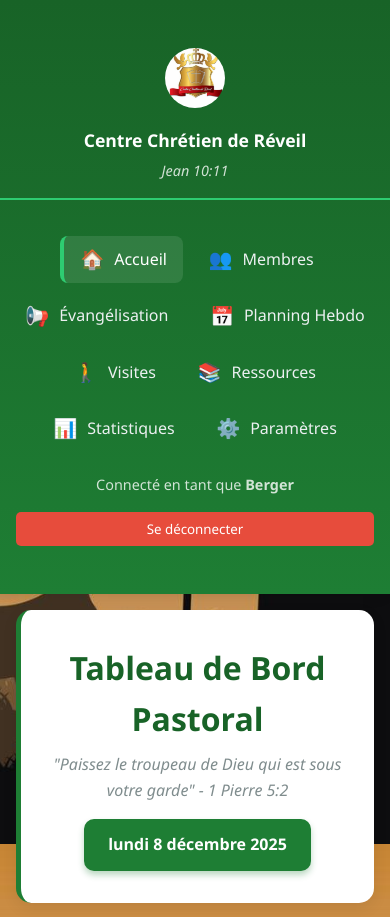
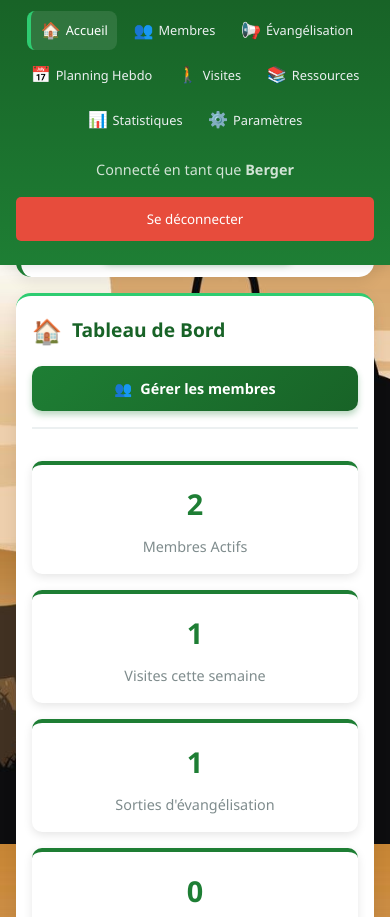
Before and after one commit to WinterPR19/bureauberger, a plain HTML site: page index.html in a window 390 px wide. Shown: the top 917 px of the page. Drawn offline with Linux system fonts and the light colour scheme.

Commit message:
Add files via upload

```diff
--- a/index.html
+++ b/index.html
@@ -544,6 +544,249 @@
             .welcome-text {
                 font-size: 1.8rem;
             }
+            /* ==================== AMÉLIORATIONS MOBILE ==================== */
+@media (max-width: 768px) {
+    /* Corps principal */
+    body {
+        flex-direction: column;
+        padding: 0;
+    }
+
+    /* Sidebar devient un header horizontal */
+    .sidebar {
+        width: 100%;
+        height: auto;
+        position: fixed;
+        top: 0;
+        left: 0;
+        right: 0;
+        z-index: 1000;
+        padding: 0.5rem 0;
+        box-shadow: 0 2px 10px rgba(0,0,0,0.1);
+    }
+
+    .church-logo {
+        display: none; /* Cache le logo en mobile */
+    }
+
+    .nav-menu {
+        display: flex;
+        overflow-x: auto;
+        padding: 0 0.5rem;
+        white-space: nowrap;
+        -webkit-overflow-scrolling: touch;
+    }
+
+    .nav-menu li {
+        margin: 0.2rem;
+        flex-shrink: 0;
+    }
+
+    .nav-menu a {
+        padding: 0.5rem 0.8rem;
+        font-size: 0.9rem;
+    }
+
+    .nav-icon {
+        font-size: 1rem;
+        margin-right: 5px;
+    }
+
+    /* Contenu principal */
+    .main-content {
+        margin-right: 0;
+        margin-top: 60px; /* Compense la sidebar fixe */
+        padding: 1rem;
+        width: 100%;
+        border-radius: 0;
+    }
+
+    /* Header principal */
+    .main-header {
+        flex-direction: column;
+        text-align: center;
+        padding: 1rem;
+        margin-bottom: 1rem;
+    }
+
+    .header-title h1 {
+        font-size: 1.5rem;
+    }
+
+    .current-date {
+        margin-top: 1rem;
+        padding: 0.5rem 1rem;
+        font-size: 0.9rem;
+    }
+
+    /* Sections */
+    .section {
+        padding: 1rem;
+        margin-bottom: 1rem;
+    }
+
+    .section-header {
+        flex-direction: column;
+        align-items: flex-start;
+        gap: 1rem;
+    }
+
+    .section-header h2 {
+        font-size: 1.4rem;
+    }
+
+    /* Grids */
+    .stats-grid {
+        grid-template-columns: repeat(2, 1fr);
+        gap: 1rem;
+    }
+
+    .stat-card {
+        padding: 1rem;
+    }
+
+    .stat-number {
+        font-size: 1.8rem;
+    }
+
+    /* Tableaux */
+    .evangelisation-table,
+    .visites-table {
+        display: block;
+        overflow-x: auto;
+        -webkit-overflow-scrolling: touch;
+    }
+
+    /* Layout à 2 colonnes */
+    div[style*="grid-template-columns: 1fr 1fr"] {
+        grid-template-columns: 1fr;
+        gap: 1rem;
+    }
+
+    /* Modals */
+    .modal-content {
+        width: 95%;
+        padding: 1.5rem;
+        margin: 1rem;
+    }
+
+    /* Boutons */
+    .btn-primary {
+        padding: 0.8rem 1.2rem;
+        font-size: 0.9rem;
+        width: 100%;
+    }
+
+    /* Animation de bienvenue */
+    .welcome-text {
+        font-size: 2rem;
+    }
+
+    .welcome-subtext {
+        font-size: 1rem;
+        padding: 0 1rem;
+    }
+
+    .logo-circle {
+        width: 120px;
+        height: 120px;
+    }
+
+    .logo-circle img {
+        width: 80px;
+    }
+}
+
+/* Pour les très petits écrans */
+@media (max-width: 480px) {
+    .stats-grid {
+        grid-template-columns: 1fr;
+    }
+
+    .nav-menu a {
+        padding: 0.4rem 0.6rem;
+        font-size: 0.8rem;
+    }
+
+    .section-header h2 {
+        font-size: 1.2rem;
+    }
+
+    .welcome-text {
+        font-size: 1.8rem;
+    }
+
+    .logo-circle {
+        width: 100px;
+        height: 100px;
+    }
+
+    .logo-circle img {
+        width: 70px;
+    }
+
+    /* Amélioration de la lisibilité */
+    .form-control,
+    input,
+    select,
+    textarea {
+        font-size: 16px !important; /* Évite le zoom sur iOS */
+    }
+
+    /* Boutons plus grands pour le tactile */
+    button,
+    .action-btn {
+        min-height: 44px; /* Taille minimale pour le tactile */
+        min-width: 44px;
+    }
+}
+
+/* Pour les tablettes en mode portrait */
+@media (min-width: 481px) and (max-width: 768px) {
+    .stats-grid {
+        grid-template-columns: repeat(2, 1fr);
+    }
+
+    .nav-menu {
+        justify-content: center;
+    }
+
+    .main-content {
+        margin-top: 70px;
+    }
+}
+
+/* Empêche le zoom sur les inputs sur iOS */
+@media screen and (max-width: 768px) {
+    input[type="text"],
+    input[type="number"],
+    input[type="tel"],
+    input[type="email"],
+    input[type="date"],
+    input[type="time"],
+    select,
+    textarea {
+        font-size: 16px !important;
+    }
+}
+
+/* Améliore le scroll sur mobile */
+@media (max-width: 768px) {
+    html {
+        -webkit-text-size-adjust: 100%;
+    }
+
+    body {
+        overflow-x: hidden;
+    }
+
+    /* Meilleure expérience tactile */
+    .btn-primary:active,
+    .action-btn:active,
+    button:active {
+        transform: scale(0.98);
+    }
+}
         }
     </style>
 </head>
```
